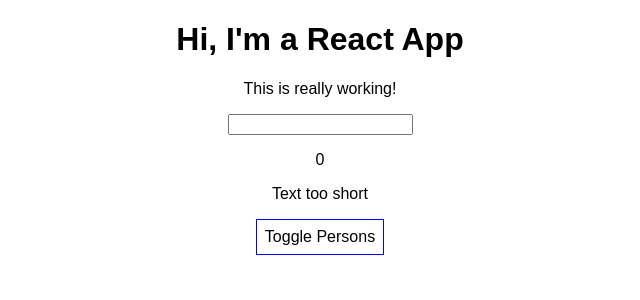
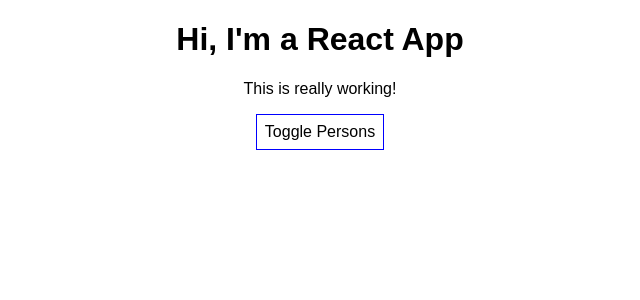
Before and after one commit to lomonosv/udemy-react-complete-guide, a React (Create React App) app: page / in a window 1280 px wide. Shown: the top 300 px of the page, without its empty margins (320-960 px from the left). Built offline with nearby package versions, Linux system fonts and the light colour scheme.

Commit message:
Clean up

```diff
--- a/src/App.js
+++ b/src/App.js
@@ -2,8 +2,6 @@ import React, { Component } from 'react';
 import './App.css';
 
 import Person from './Person/Person';
-import Validation from './Validation/Validation';
-import Char from './Char/Char';
 
 class App extends Component {
   state = {
@@ -13,8 +11,7 @@ class App extends Component {
         { id: 'asdf1', name: 'Stephanie', age: 26 }
     ],
     otherState: 'some other state',
-    showPersons: false,
-    enteredValue: ''
+    showPersons: false
   };
 
   nameChangedHandler = (event, id) => {
@@ -47,21 +44,6 @@ class App extends Component {
     });
   };
 
-  changeInputFieldHandler = (event) => {
-      this.setState({
-          enteredValue: event.target.value
-      });
-  };
-
-  removeCharHandler = (index) => {
-    const enteredValue = [...this.state.enteredValue];
-    enteredValue.splice(index, 1);
-
-    this.setState({
-        enteredValue: enteredValue.join('')
-    });
-  };
-
   render() {
     const style = {
       backgroundColor: 'white',
@@ -88,28 +70,10 @@ class App extends Component {
         );
     }
 
-    let charList = (
-      <div>
-        { this.state.enteredValue.split('').map((char, index) => {
-          return <Char
-            click={ this.removeCharHandler.bind(this, index) }
-            letter={ char }
-            key={ index }/>
-        }) }
-      </div>
-    );
-
     return (
       <div className="App">
         <h1>Hi, I'm a React App</h1>
         <p>This is really working!</p>
-        <input
-          type="text"
-          onChange={ event => this.changeInputFieldHandler(event) }
-          value={ this.state.enteredValue }/>
-        <p>{ this.state.enteredValue.length }</p>
-        { charList }
-        <Validation textLength={ this.state.enteredValue.length }/>
         <button
           style={ style }
           onClick={ this.togglePersonsHandler }>Toggle Persons</button>
--- a/src/Char/Char.css
+++ /dev/null
@@ -1,7 +0,0 @@
-.Char {
-  display: inline-block;
-  padding: 16px;
-  text-align: center;
-  margin: 16px;
-  border: 1px solid black;
-}
--- a/src/Char/Char.js
+++ /dev/null
@@ -1,12 +0,0 @@
-import React from 'react';
-import './Char.css';
-
-const char = (props) => {
-  return (
-    <div
-      className="Char"
-      onClick={ props.click }>{ props.letter }</div>
-  );
-};
-
-export default char;
--- a/src/Validation/Validation.js
+++ /dev/null
@@ -1,14 +0,0 @@
-import React from 'react';
-
-const validation = (props) => {
-  let output = props.textLength <= 5 ?
-    'Text too short' : 'Text long enough';
-
-  return (
-    <div className="Validation">
-      <p>{ output }</p>
-    </div>
-  )
-};
-
-export default validation;
```
